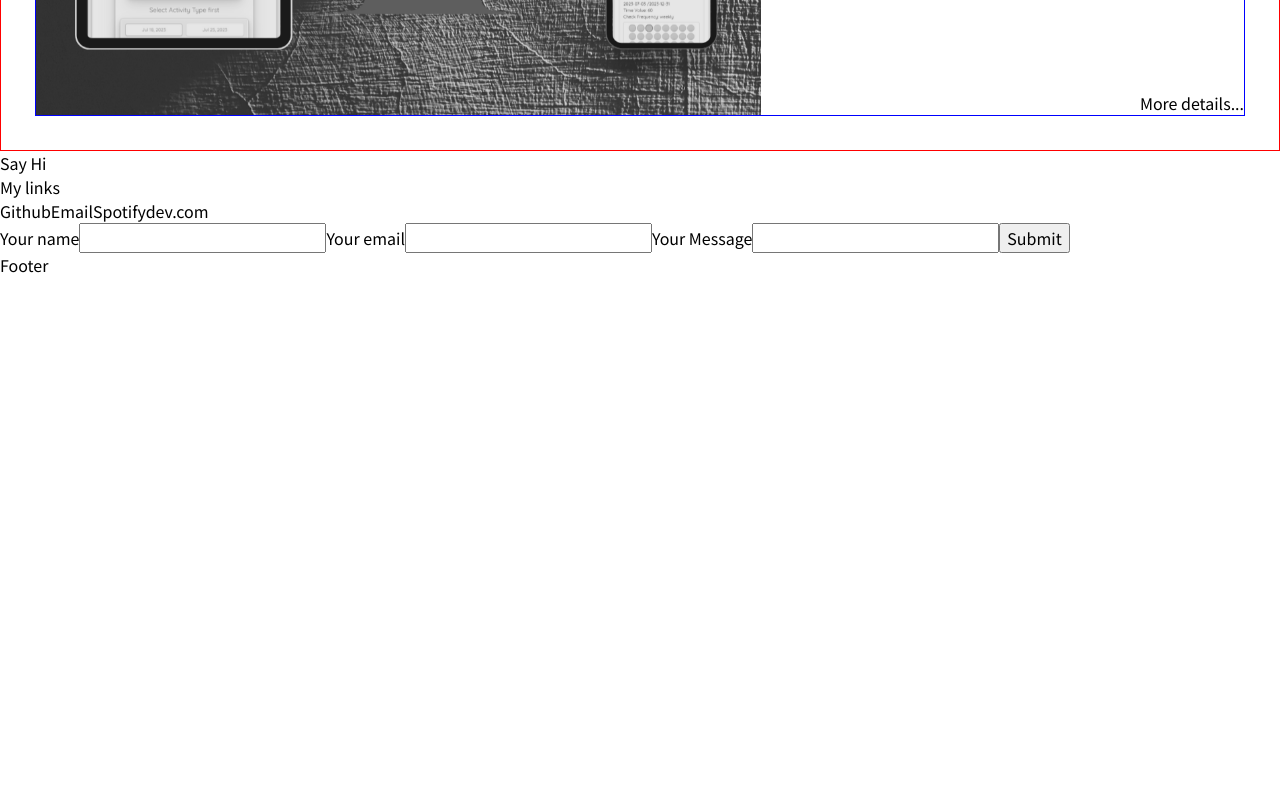
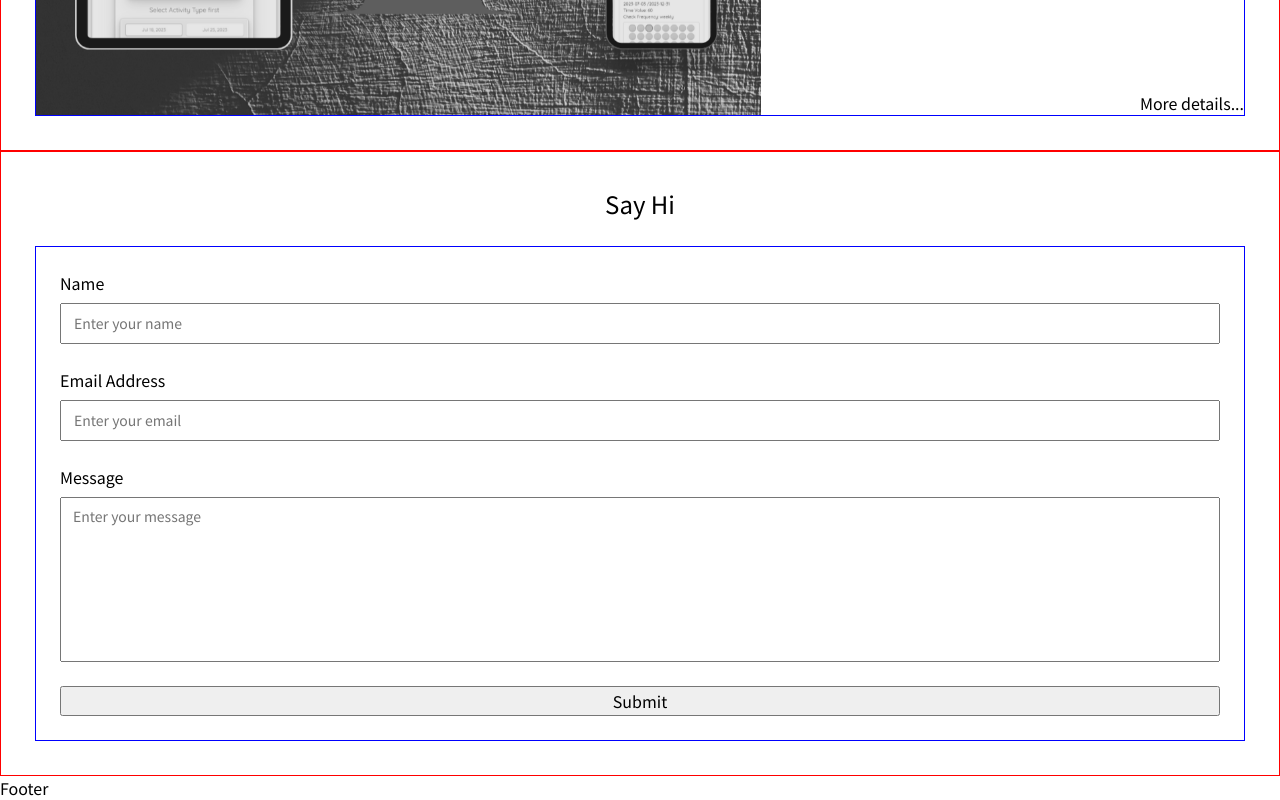
Before and after one commit to berkaysson/berkaysson-portfolio-site, a React (Create React App) app: page / in a window 1280 px wide. Shown: the part 1975-2775 px from the top of the page. Before the commit the page ends 2252 px from the top, so only its background shows below. Built offline with nearby package versions, Linux system fonts and the light colour scheme.

Commit message:
Add main styles for Contact component and remove My Links part

```diff
--- a/src/Components/Contact.js
+++ b/src/Components/Contact.js
@@ -1,30 +1,87 @@
+import { styled } from "styled-components";
+
+const ContactWrapper = styled.div`
+  border: 1px solid red;
+  display: flex;
+  flex-direction: column;
+  align-items: center;
+  padding: ${({ theme }) => theme.sizes.xlg};
+  gap: ${({ theme }) => theme.sizes.lg};
+
+  h1 {
+    font-size: ${({ theme }) => theme.sizes.lg};
+  }
+`;
+
+const ContactFormWrapper = styled.form`
+  display: flex;
+  flex-direction: column;
+  border: 1px solid blue;
+  padding: ${({ theme }) => theme.sizes.lg};
+  width: 100%;
+  gap: ${({ theme }) => theme.sizes.lg};
+
+  label {
+    display: flex;
+    flex-direction: column;
+    width: 100%;
+    gap: ${({ theme }) => theme.sizes.xsl};
+
+    input, textarea{
+      padding: ${({ theme }) => theme.sizes.xsl} ${({ theme }) => theme.sizes.sl};
+      font-size: 14px;
+    }
+
+    textarea{
+      resize: none;
+    }
+  }
+`;
+
 const Contact = () => {
-  return <div id="contact">
-    <h1>Say Hi</h1>
-    <div>
-      <p>My links</p>
-      <a href="/">Github</a>
-      <a href="/">Email</a>
-      <a href="/">Spotify</a>
-      <a href="/">dev.com</a>
-    </div>
-
-    <form>
-      <label>
-        Your name
-        <input type="text" />
-      </label>
-      <label>
-        Your email
-        <input type="email" />
-      </label>
-      <label>
-        Your Message
-        <input type="text" />
-      </label>
-      <button type="submit">Submit</button>
-    </form>
-  </div>
-}
+  return (
+    <ContactWrapper id="contact">
+      <h1>Say Hi</h1>
+      <ContactFormWrapper>
+        <label htmlFor="name">
+          Name
+          <input
+            type="text"
+            name="name"
+            id="name"
+            required
+            minLength="2"
+            maxLength="100"
+            placeholder="Enter your name"
+          />
+        </label>
+        <label htmlFor="email">
+          Email Address
+          <input
+            type="email"
+            name="email"
+            id="email"
+            required
+            maxLength="100"
+            placeholder="Enter your email"
+          />
+        </label>
+        <label htmlFor="message">
+          Message
+          <textarea
+            name="message"
+            id="message"
+            required
+            minLength="10"
+            maxLength="1000"
+            placeholder="Enter your message"
+            rows={7}
+          />
+        </label>
+        <button type="submit">Submit</button>
+      </ContactFormWrapper>
+    </ContactWrapper>
+  );
+};
 
 export default Contact;
```
